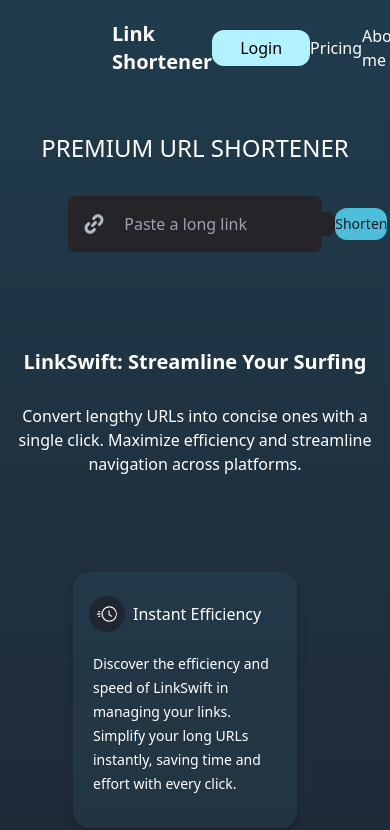
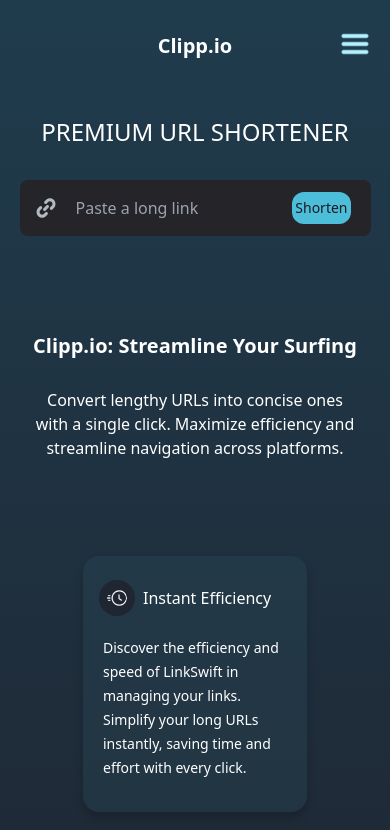
Before and after one commit to RoberthLoorDev/link-shortener, a Vue app in the folder frontend/: page / in a window 390 px wide. Shown: the top 830 px of the page. Built offline with nearby package versions, Linux system fonts and the light colour scheme; what tailwindcss-animated would draw is missing.

Commit message:
add: responsive small devides added

```diff
--- a/frontend/public/index.html
+++ b/frontend/public/index.html
@@ -1,15 +1,19 @@
 <!DOCTYPE html>
 <html lang="">
   <head>
-    <meta charset="utf-8">
-    <meta http-equiv="X-UA-Compatible" content="IE=edge">
-    <meta name="viewport" content="width=device-width,initial-scale=1.0">
-    <link rel="icon" href="<%= BASE_URL %>favicon.ico">
-    <title><%= htmlWebpackPlugin.options.title %></title>
+    <meta charset="utf-8" />
+    <meta http-equiv="X-UA-Compatible" content="IE=edge" />
+    <meta name="viewport" content="width=device-width,initial-scale=1.0" />
+    <link rel="icon" href="<%= BASE_URL %>favicon.ico" />
+    <title>Clipp.io</title>
   </head>
   <body>
     <noscript>
-      <strong>We're sorry but <%= htmlWebpackPlugin.options.title %> doesn't work properly without JavaScript enabled. Please enable it to continue.</strong>
+      <strong
+        >We're sorry but <%= htmlWebpackPlugin.options.title %> doesn't work
+        properly without JavaScript enabled. Please enable it to
+        continue.</strong
+      >
     </noscript>
     <div id="app"></div>
     <!-- built files will be auto injected -->
--- a/frontend/src/components/NavbarC.vue
+++ b/frontend/src/components/NavbarC.vue
@@ -1,13 +1,42 @@
 <template>
-  <nav class="mx-28 mt-5 flex justify-between">
+  <Transition name="lateral-menu">
+    <div
+      v-if="barVerticalAnimation"
+      class="bg-[#1F222D] w-52 h-[100%] top-0 right-0 z-10 fixed rounded-tl-3xl shadow-vertical-menu"
+    >
+      <div class="w-[100%] h-12 ml-5 mt-[3.7rem] flex justify-center flex-col">
+        <button
+          class="w-24 min-h-10 rounded-xl text-base font-medium text-white bg-[#00aadb] hover:bg-[#0287b8] active:bg-[#0a6c94]"
+        >
+          Login
+        </button>
+        <a href="/" class="text-white mt-4">Pricing</a>
+        <a href="/" class="text-white mt-4">About me</a>
+      </div>
+    </div>
+  </Transition>
+
+  <nav
+    class="mx-[5%] md:mx-28 mt-8 md:mt-5 flex justify-center items-center md:justify-between relative"
+  >
     <div>
-      <span class="text-white font-bold text-xl select-none"
-        >Link Shortener</span
+      <span class="text-white font-bold text-xl select-none text-center">
+        Clipp.io</span
       >
     </div>
-    <div class="flex items-center w-72 justify-between">
+    <Transition name="icon-menu">
+      <img
+        src="../assets/bar-vertical.png"
+        alt=""
+        class="block md:hidden absolute right-0 top-0 w-8 h-8 -mt-1 z-10 button_menu_vertical"
+        @click="showBarVerticalAnimation"
+        v-bind:style="{ transform: `rotate(${iconBarVerticalAnimation}deg)` }"
+      />
+    </Transition>
+
+    <div class="hidden md:flex md:items-center w-72 justify-between">
       <button
-        class="px-7 py-[.4rem] rounded-xl text-base font-medium text-[rgba(60, 60, 60, 1)] bg-[#B2F1FF]"
+        class="px-7 py-[.4rem] rounded-xl text-base font-medium text-white bg-[#00aadb] hover:bg-[#0287b8] active:bg-[#0a6c94] transition ease-in-out duration-200"
       >
         Login
       </button>
@@ -18,10 +47,67 @@
 </template>
 
 <script lang="ts">
+import { ref } from "vue";
+
 export default {
   name: "NavbarComponent",
   setup() {
-    return {};
+    const iconBarVerticalAnimation = ref(0);
+    const barVerticalAnimation = ref(false);
+
+    const showBarVerticalAnimation = () => {
+      barVerticalAnimation.value = !barVerticalAnimation.value;
+
+      // Hacer girar la imagen de forma progresiva
+      if (iconBarVerticalAnimation.value === 0) {
+        let angle = 0;
+        const interval = setInterval(() => {
+          angle += 5; // Incremento gradual de 5 grados
+          iconBarVerticalAnimation.value = angle;
+          if (angle >= 90) {
+            clearInterval(interval);
+          }
+        }, 10); // Intervalo de tiempo (ms) para suavizar la animación
+      } else if (iconBarVerticalAnimation.value === 90) {
+        let angle = 90;
+        const interval = setInterval(() => {
+          angle -= 5; // Decremento gradual de 5 grados
+          iconBarVerticalAnimation.value = angle;
+          if (angle <= 0) {
+            clearInterval(interval);
+          }
+        }, 10); // Intervalo de tiempo (ms) para suavizar la animación
+      }
+
+      console.log(barVerticalAnimation.value);
+    };
+    return {
+      barVerticalAnimation,
+      showBarVerticalAnimation,
+      iconBarVerticalAnimation,
+    };
   },
 };
 </script>
+
+<style>
+.shadow-vertical-menu {
+  box-shadow: -30px 0px 30px rgba(0, 0, 0, 0.192);
+}
+
+.lateral-menu-enter-active,
+.lateral-menu-leave-active {
+  transition: transform 0.5s cubic-bezier(0.4, 0, 0.2, 1);
+}
+
+.lateral-menu-enter-from,
+.lateral-menu-leave-to {
+  transform: translateX(120%);
+}
+
+.icon-menu-enter-from,
+.icon-menu-leave-to {
+  transform: rotate(0deg);
+  transition: transform 0.3s ease; /* Agrega una transición suave */
+}
+</style>
--- a/frontend/src/pages/HomeP.vue
+++ b/frontend/src/pages/HomeP.vue
@@ -4,7 +4,9 @@
   <!-- input link section -->
   <section class="flex items-center flex-col mt-14">
     <h1 class="text-white text-2xl font-medium">PREMIUM URL SHORTENER</h1>
-    <div class="bg-[#252429] w-[65%] flex h-14 mt-8 rounded-lg items-center">
+    <div
+      class="bg-[#252429] w-[90%] md:w-[65%] flex h-14 mt-8 rounded-lg items-center"
+    >
       <img src="../assets/link.png" alt="" class="w-5 h-5 ml-4 select-none" />
       <input
         type="text"
@@ -23,7 +25,7 @@
     </div>
     <div
       v-show="showResponse"
-      class="animate-fade-down animate-delay-50 animate-ease-in-out animate-fill-forwards flex items-center w-[65%] h-16 mt-3 shadow border-[1px] border-[#3E879B] rounded-lg rounded-br-3xl relative"
+      class="animate-fade-down animate-delay-50 animate-ease-in-out animate-fill-forwards flex items-center w-[90%] md:w-[65%] h-16 mt-3 shadow border-[1px] border-[#3E879B] rounded-lg rounded-br-3xl relative"
     >
       <img
         src="../assets/copy-link.png"
@@ -31,7 +33,7 @@
         class="w-5 h-5 ml-4 select-none mr-3 cursor-pointer"
         @click="copyLink"
       />
-      <div class="flex flex-col justify-center flex-1">
+      <div class="flex flex-col justify-center flex-1 overflow-hidden">
         <span class="text-white text-sm font-light opacity-50"
           >Shortened link</span
         >
@@ -45,7 +47,7 @@
       <img
         src="../assets/arrow-right.png"
         alt=""
-        class="w-7 h-w-7 mr-10 cursor-pointer"
+        class="w-8 h-6 mr-5 cursor-pointer pl-2"
         @click="redirectPage"
       />
       <div
@@ -58,9 +60,9 @@
 
   <section class="my-24 flex flex-col items-center">
     <h2 class="text-center text-white text-xl font-semibold">
-      LinkSwift: Streamline Your Surfing
+      Clipp.io: Streamline Your Surfing
     </h2>
-    <p class="text-white text-center w-96 mt-7">
+    <p class="text-white text-center w-80 md:w-96 mt-7">
       Convert lengthy URLs into concise ones with a single click. Maximize
       efficiency and streamline navigation across platforms.
     </p>
@@ -68,7 +70,10 @@
 
   <!-- cards section -->
   <section class="mb-10 flex justify-center flex-wrap">
-    <div class="shadow w-56 h-64 flex flex-col rounded-2xl relative mr-5 mb-5">
+    <!-- Card one -->
+    <div
+      class="shadow w-56 h-64 flex flex-col rounded-2xl relative mr-0 md:mr-5 mb-5 card"
+    >
       <div class="flex mx-4 items-center mt-6">
         <img
           src="../assets/efficiency.png"
@@ -88,8 +93,9 @@
       ></div>
     </div>
 
+    <!-- Card two -->
     <div
-      class="shadow w-56 h-72 flex flex-col rounded-2xl relative border-2 border-[#3E879B] mr-5 mb-5"
+      class="shadow w-56 h-72 flex flex-col rounded-2xl relative border-2 border-[#3E879B] md:mr-5 mb-5 card"
     >
       <div class="flex mx-4 items-center mt-6">
         <img
@@ -110,7 +116,8 @@
       ></div>
     </div>
 
-    <div class="shadow w-56 h-64 flex flex-col rounded-2xl relative mr-5 mb-5">
+    <!-- card three -->
+    <div class="shadow w-56 h-64 flex flex-col rounded-2xl relative mb-5 card">
       <div class="flex mx-4 items-center mt-6">
         <img
           src="../assets/data-analytics.png"
@@ -166,7 +173,6 @@
 
 <script lang="ts">
 import NavbarC from "@/components/NavbarC.vue";
-import router from "@/router";
 import { ref } from "vue";
 
 export default {
@@ -250,6 +256,19 @@ export default {
 
 <style>
 .shadow-info-copy {
-  box-shadow: 2px 2px 20px #2c485f;
+  box-shadow: 2px 2px 20px none;
+}
+.shadow-info-copy:hover {
+  box-shadow: 0px 0px 80px #3e879ba8;
+  transition: box-shadow 1s;
+}
+
+.card {
+  transition: box-shadow 0.5s ease; /* Transición gradual de la sombra */
+}
+
+.card:hover {
+  box-shadow: 0px 0px 80px #3e879ba8;
+  transition: box-shadow 1s;
 }
 </style>
--- a/frontend/tailwind.config.js
+++ b/frontend/tailwind.config.js
@@ -5,6 +5,24 @@ module.exports = {
   theme: {
     extend: {
       colors: {},
+      screens: {
+        "2xl": { min: "1535px" },
+        // => @media (max-width: 1535px) { ... }
+
+        xl: { min: "1279px" },
+        // => @media (max-width: 1279px) { ... }
+
+        lg: { min: "1023px" },
+        // => @media (max-width: 1023px) { ... }
+
+        md: { min: "767px" },
+        // => @media (max-width: 767px) { ... }
+
+        sm: { min: "639px" },
+        // => @media (max-width: 639px) { ... }
+
+        xs: { min: "359px" },
+      },
     },
   },
   variants: {
```
Also changed, not shown: frontend/src/assets/bar-vertical.png (added), 1 other file (tests, documents, lock files or other folders).
